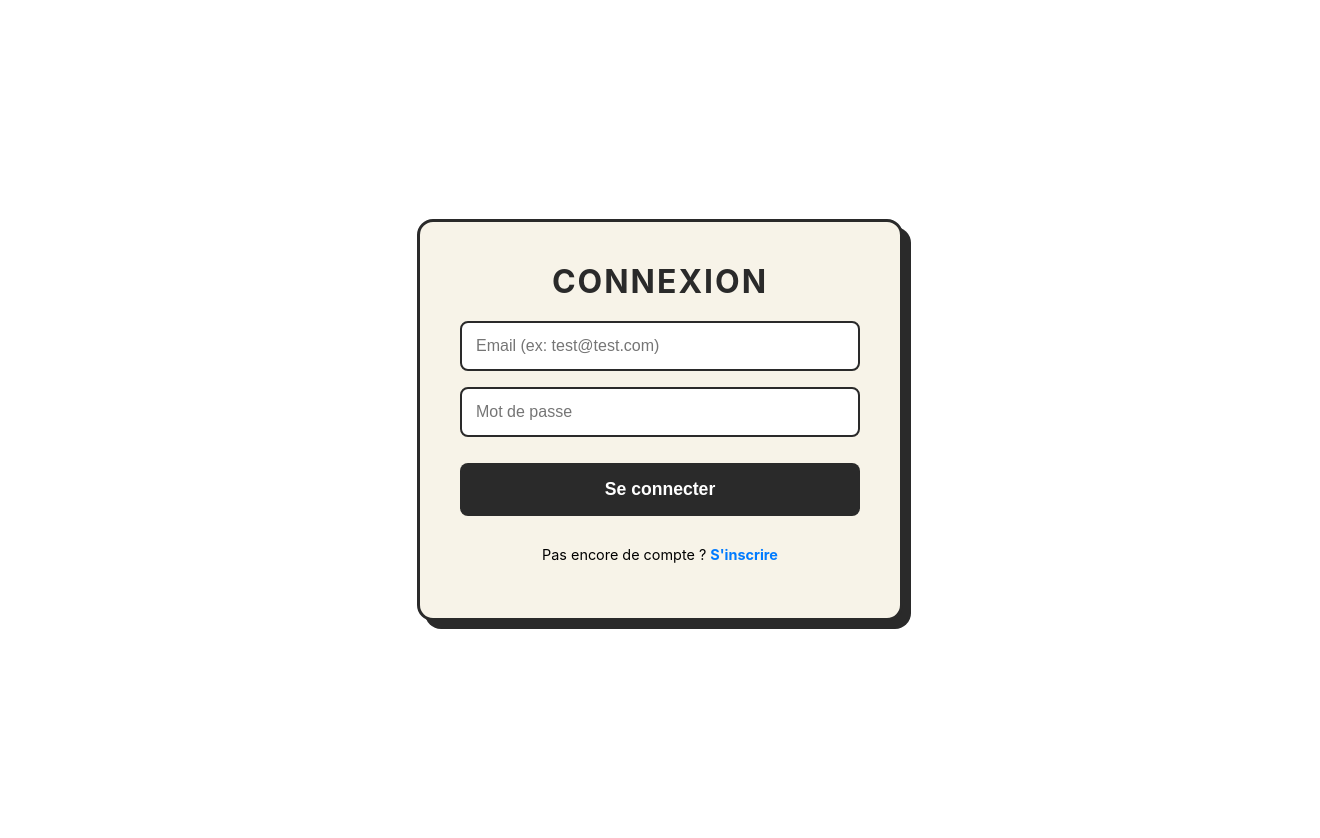
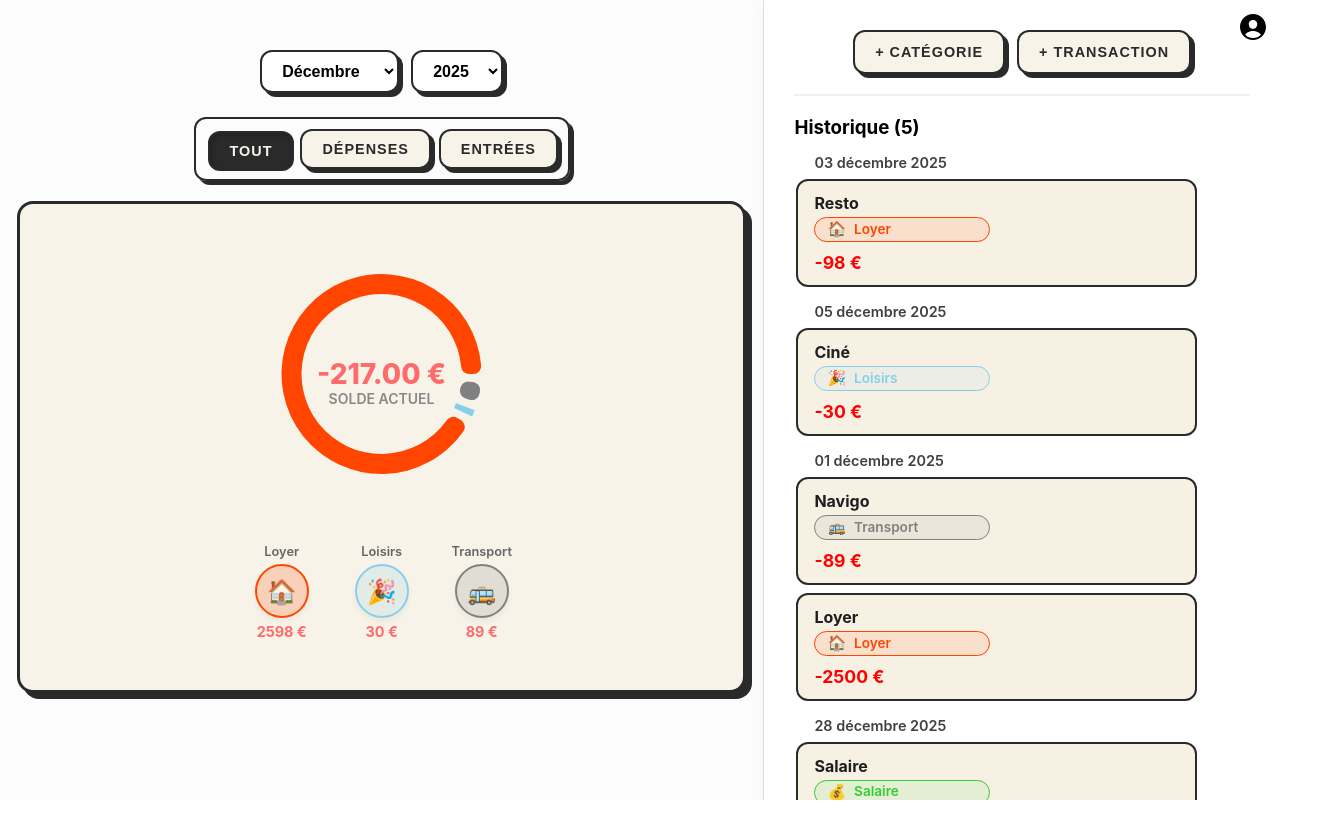
Before and after one commit to gaetanoy/budget-tracker, a React (Vite) app in the folder frontend/: page / in a window 1280 px wide. Before the commit this address led to /login. Shown: the whole page, 1320 px wide, since content can reach past the window. After the commit the page ends 800 px from the top, so only its background shows below. Built offline with nearby package versions, Linux system fonts and the light colour scheme; sample sign-in values are in the browser's storage.

Commit message:
feat: dynamically load categories in new transaction modal

```diff
--- a/frontend/src/api/category.ts
+++ b/frontend/src/api/category.ts
@@ -1,4 +1,4 @@
-import fetchApi from "./fetch";
+import fetchApi, { getAuthHeaders } from "./fetch";
 
 export interface CategoryCreate {
   name: string;
@@ -33,42 +33,65 @@ export interface CategoryGuessResponse {
 
 export async function createCategory(
   category: CategoryCreate,
+  getAuth: () => string,
 ): Promise<CategoryResponse> {
   return await fetchApi(
     "/categories/create",
     "post",
     category,
     "application/json",
+    getAuthHeaders(getAuth),
   );
 }
 
-export async function getCategories(): Promise<CategoryResponse[]> {
-  return await fetchApi("/categories", "get");
+export async function getCategories(
+  getAuth: () => string,
+): Promise<CategoryResponse[]> {
+  return await fetchApi(
+    "/categories",
+    "get",
+    undefined,
+    "application/json",
+    getAuthHeaders(getAuth),
+  );
 }
 
-export async function removeCategory(id: number): Promise<MessageResponse> {
+export async function removeCategory(
+  id: number,
+  getAuth: () => string,
+): Promise<MessageResponse> {
   return await fetchApi(
     `/categories/${id}`,
     "delete",
     undefined,
     "application/json",
+    getAuthHeaders(getAuth),
   );
 }
 
 export async function modifyCategory(
   id: number,
   data: CategoryUpdate,
+  getAuth: () => string,
 ): Promise<CategoryResponse> {
-  return await fetchApi(`/categories/${id}`, "patch", data, "application/json");
+  return await fetchApi(
+    `/categories/${id}`,
+    "patch",
+    data,
+    "application/json",
+    getAuthHeaders(getAuth),
+  );
 }
 
 export async function autoCategorize(
   guess: CategoryGuessRequest,
+  getAuth: () => string,
 ): Promise<CategoryGuessResponse> {
   return await fetchApi(
     "/categories/auto-categorize",
     "post",
     guess,
     "application/json",
+    getAuthHeaders(getAuth),
   );
 }
--- a/frontend/src/api/fetch.ts
+++ b/frontend/src/api/fetch.ts
@@ -1,4 +1,10 @@
 const HOST = "http://localhost:8000";
+
+export function getAuthHeaders(getAuth: () => string): HeadersInit {
+  return {
+    Authorization: getAuth(),
+  };
+}
 
 export default async function fetchApi<B, R>(
   path: string,
--- a/frontend/src/components/molecules/AddCategoryModal/AddCategoryModal.tsx
+++ b/frontend/src/components/molecules/AddCategoryModal/AddCategoryModal.tsx
@@ -1,6 +1,8 @@
 import React, { useState } from "react";
 import * as Styled from "./AddCategoryModal.styles";
 import type { AddCategoryModalProps } from "./AddCategoryModal.types";
+import { createCategory, type CategoryCreate } from "../../../api/category";
+import { useAuth } from "../../../context/auth";
 
 const EMOJI_LIST = [
   "🏠",
@@ -32,20 +34,24 @@ const EMOJI_LIST = [
 export const AddCategoryModal: React.FC<AddCategoryModalProps> = (
   props: AddCategoryModalProps,
 ) => {
+  const { getAuthorizationNonNull } = useAuth();
+
   const [title, setTitle] = useState("");
   const [icon, setIcon] = useState("");
   const [color, setColor] = useState("#000000");
   const [showPicker, setShowPicker] = useState(false);
 
-  const handleSubmit = (e: React.FormEvent) => {
+  const handleSubmit = async (e: React.FormEvent) => {
     e.preventDefault();
     if (!title.trim() || !icon.trim()) return;
 
-    props.onAdd({
-      title,
+    const newCategory = {
       icon,
+      name: title,
       color,
-    });
+    } satisfies CategoryCreate;
+
+    await createCategory(newCategory, getAuthorizationNonNull);
     props.onClose();
   };
 
--- a/frontend/src/components/molecules/AddMovementModal/AddMovementModal.tsx
+++ b/frontend/src/components/molecules/AddMovementModal/AddMovementModal.tsx
@@ -1,16 +1,60 @@
-import React, { useState } from "react";
+import React, { Suspense, use, useState } from "react";
 import * as Styled from "./AddMovementModal.styles";
 import type { AddMovementModalProps } from "./AddMovementModal.types";
 import { DEFAULT_CATEGORY, type Category } from "../../../types/Category";
+import { getCategories, type CategoryResponse } from "../../../api/category";
+import { useAuth } from "../../../context/auth";
+
+function SelectCategory({
+  category,
+  setCategory,
+  categoriesPromise,
+}: {
+  category: Category;
+  setCategory: (cat: Category) => void;
+  categoriesPromise: Promise<CategoryResponse[]>;
+}) {
+  const categoriesRaw = use(categoriesPromise);
+  const categories = categoriesRaw.map(
+    (category) =>
+      ({
+        title: category.name,
+        color: category.color ?? "",
+        icon: category.icon ?? "",
+      }) satisfies Category,
+  );
+
+  return (
+    <Styled.Select
+      value={category.title}
+      onChange={(e) => {
+        const selectedTitle = e.target.value;
+        const selectedCategory = categories.find(
+          (cat) => cat.title === selectedTitle,
+        );
+        if (selectedCategory) {
+          setCategory(selectedCategory);
+        }
+      }}
+    >
+      <option value="">-- Choisir une catégorie --</option>
+      {categories.map((cat, index) => (
+        <option key={index} value={cat.title}>
+          {cat.title}
+        </option>
+      ))}
+    </Styled.Select>
+  );
+}
 
 export const AddMovementModal: React.FC<AddMovementModalProps> = (
-  props: AddMovementModalProps
+  props: AddMovementModalProps,
 ) => {
   const [label, setLabel] = useState("");
   const [amount, setAmount] = useState("");
   const [category, setCategory] = useState<Category>(DEFAULT_CATEGORY);
   const [date, setDate] = useState<string>(
-    new Date().toISOString().split("T")[0]
+    new Date().toISOString().split("T")[0],
   );
 
   const handleSubmit = (e: React.FormEvent) => {
@@ -25,6 +69,10 @@ export const AddMovementModal: React.FC<AddMovementModalProps> = (
     });
     props.onClose();
   };
+
+  const { getAuthorizationNonNull } = useAuth();
+
+  const categories = getCategories(getAuthorizationNonNull);
 
   return (
     <Styled.Backdrop>
@@ -50,25 +98,13 @@ export const AddMovementModal: React.FC<AddMovementModalProps> = (
             required
           />
 
-          <Styled.Select
-            value={category.title}
-            onChange={(e) => {
-              const selectedTitle = e.target.value;
-              const selectedCategory = props.categories.find(
-                (cat) => cat.title === selectedTitle
-              );
-              if (selectedCategory) {
-                setCategory(selectedCategory);
-              }
-            }}
-          >
-            <option value="">-- Choisir une catégorie --</option>
-            {props.categories.map((cat, index) => (
-              <option key={index} value={cat.title}>
-                {cat.title}
-              </option>
-            ))}
-          </Styled.Select>
+          <Suspense fallback="Loading categories...">
+            <SelectCategory
+              category={category}
+              setCategory={setCategory}
+              categoriesPromise={categories}
+            />
+          </Suspense>
 
           <Styled.Input
             type="date"
--- a/frontend/src/components/molecules/AddMovementModal/AddMovementModal.types.ts
+++ b/frontend/src/components/molecules/AddMovementModal/AddMovementModal.types.ts
@@ -1,8 +1,6 @@
-import type { Category } from "../../../types/Category";
 import type { MovementProps } from "../../atoms/Movement/Movement.types";
 
 export type AddMovementModalProps = {
   onAdd: (movement: MovementProps) => void;
   onClose: () => void;
-  categories: Category[];
 };
--- a/frontend/src/components/organisms/App/App.tsx
+++ b/frontend/src/components/organisms/App/App.tsx
@@ -1,5 +1,4 @@
-import { useEffect, useState } from "react";
-import { useNavigate } from "react-router";
+import { useState } from "react";
 import * as Styled from "./App.styles";
 
 import Summary from "../../molecules/Summary/Summary";
@@ -11,11 +10,11 @@ import type { Category } from "../../../types/Category";
 import { MonthYearPicker } from "../../molecules/MonthYearPicker/MonthYearPicker";
 
 export default function App() {
-  const navigate = useNavigate();
-  const [isAuthenticated, setIsAuthenticated] = useState(false);
   const [selectedMonth, setSelectedMonth] = useState(12);
   const [selectedYear, setSelectedYear] = useState(2025);
-  const [activeTab, setActiveTab] = useState<'all' | 'expense' | 'income'>('all');
+  const [activeTab, setActiveTab] = useState<"all" | "expense" | "income">(
+    "all",
+  );
 
   const [categories, setCategories] = useState<Category[]>([
     { title: "Courses", color: "#FFD700", icon: "🛒" },
@@ -29,11 +28,36 @@ export default function App() {
   ]);
 
   const [movements, setMovements] = useState<MovementProps[]>([
-    { value: -98, label: "Resto", category: categories[1], date: new Date("2025-12-03") },
-    { value: -30, label: "Ciné", category: categories[3], date: new Date("2025-12-05") },
-    { value: -89, label: "Navigo", category: categories[4], date: new Date("2025-12-01") },
-    { value: -2500, label: "Loyer", category: categories[1], date: new Date("2025-12-01") },
-    { value: 2500, label: "Salaire", category: categories[2], date: new Date("2025-12-28") },
+    {
+      value: -98,
+      label: "Resto",
+      category: categories[1],
+      date: new Date("2025-12-03"),
+    },
+    {
+      value: -30,
+      label: "Ciné",
+      category: categories[3],
+      date: new Date("2025-12-05"),
+    },
+    {
+      value: -89,
+      label: "Navigo",
+      category: categories[4],
+      date: new Date("2025-12-01"),
+    },
+    {
+      value: -2500,
+      label: "Loyer",
+      category: categories[1],
+      date: new Date("2025-12-01"),
+    },
+    {
+      value: 2500,
+      label: "Salaire",
+      category: categories[2],
+      date: new Date("2025-12-28"),
+    },
   ]);
 
   const [isMovementModalOpen, setIsMovementModalOpen] = useState(false);
@@ -49,23 +73,17 @@ export default function App() {
   });
 
   const displayedMovements = movementsByDate.filter((mov) => {
-    if (activeTab === 'expense') return mov.value < 0;
-    if (activeTab === 'income') return mov.value > 0;
+    if (activeTab === "expense") return mov.value < 0;
+    if (activeTab === "income") return mov.value > 0;
     return true;
   });
 
-  const chartData = movementsByDate.filter(mov => {
-      if (activeTab === 'income') return mov.value > 0;
+  const chartData = movementsByDate.filter((mov) => {
+    if (activeTab === "income") return mov.value > 0;
     return mov.value < 0;
   });
 
   const globalBalance = movements.reduce((acc, m) => acc + m.value, 0);
-
-  useEffect(() => {
-    const token = localStorage.getItem("token");
-    if (!token) navigate("/login");
-    else setIsAuthenticated(true);
-  }, [navigate]);
 
   const addMovement = (mov: MovementProps) => {
     setMovements((prev) => [mov, ...prev]);
@@ -77,14 +95,17 @@ export default function App() {
     setIsCategoryModalOpen(false);
   };
 
-  if (!isAuthenticated) return null;
-
   return (
     <Styled.PageWrapper>
-
       <Styled.LeftSection>
-
-        <div style={{ marginTop: 10, width: "100%", display: "flex", justifyContent: "center" }}>
+        <div
+          style={{
+            marginTop: 10,
+            width: "100%",
+            display: "flex",
+            justifyContent: "center",
+          }}
+        >
           <MonthYearPicker
             selectedMonth={selectedMonth}
             selectedYear={selectedYear}
@@ -94,9 +115,24 @@ export default function App() {
         </div>
 
         <Styled.TabsContainer>
-          <Styled.TabButton $active={activeTab === 'all'} onClick={() => setActiveTab('all')}>Tout</Styled.TabButton>
-          <Styled.TabButton $active={activeTab === 'expense'} onClick={() => setActiveTab('expense')}>Dépenses</Styled.TabButton>
-          <Styled.TabButton $active={activeTab === 'income'} onClick={() => setActiveTab('income')}>Entrées</Styled.TabButton>
+          <Styled.TabButton
+            $active={activeTab === "all"}
+            onClick={() => setActiveTab("all")}
+          >
+            Tout
+          </Styled.TabButton>
+          <Styled.TabButton
+            $active={activeTab === "expense"}
+            onClick={() => setActiveTab("expense")}
+          >
+            Dépenses
+          </Styled.TabButton>
+          <Styled.TabButton
+            $active={activeTab === "income"}
+            onClick={() => setActiveTab("income")}
+          >
+            Entrées
+          </Styled.TabButton>
         </Styled.TabsContainer>
 
         <Summary
@@ -104,7 +140,6 @@ export default function App() {
           globalBalance={globalBalance}
           activeTab={activeTab}
         />
-
       </Styled.LeftSection>
 
       <Styled.RightSection>
@@ -117,7 +152,7 @@ export default function App() {
           </Styled.ControlButton>
         </Styled.ActionsHeader>
 
-        <h3 style={{marginTop: 0, marginBottom: 15}}>
+        <h3 style={{ marginTop: 0, marginBottom: 15 }}>
           Historique ({displayedMovements.length})
         </h3>
 
@@ -130,7 +165,6 @@ export default function App() {
         <AddMovementModal
           onClose={() => setIsMovementModalOpen(false)}
           onAdd={addMovement}
-          categories={categories}
         />
       )}
 
@@ -140,7 +174,6 @@ export default function App() {
           onAdd={addCategory}
         />
       )}
-
     </Styled.PageWrapper>
   );
 }
--- a/frontend/src/components/pages/Account/Account.tsx
+++ b/frontend/src/components/pages/Account/Account.tsx
@@ -41,22 +41,14 @@ function UserInfo({ userInfo }: { userInfo: Promise<ProfileResponse> }) {
 export default function Account() {
   const navigate = useNavigate();
 
-  const { logout, getAuthorization } = useAuth();
-
-  const getAuth = () => {
-    const auth = getAuthorization();
-    if (auth === null) {
-      throw new Error("Authorization shouldn't be null here");
-    }
-    return auth;
-  };
+  const { logout, getAuthorizationNonNull } = useAuth();
 
   const handleLogout = async () => {
     await logout();
     navigate("/");
   };
 
-  const userInfo = getProfile(getAuth);
+  const userInfo = getProfile(getAuthorizationNonNull);
 
   return (
     <Styled.Container>
--- a/frontend/src/context/auth.ts
+++ b/frontend/src/context/auth.ts
@@ -1,8 +1,9 @@
-import { createContext, useContext } from "react";
+import { createContext, use } from "react";
 import type { UserLogin } from "../api/auth";
 
 export interface UseAuth {
   getAuthorization(): string | null;
+  getAuthorizationNonNull(): string;
 
   login(data: UserLogin): Promise<void>;
   logout(): Promise<void>;
@@ -11,7 +12,7 @@ export interface UseAuth {
 export const AuthContext = createContext<UseAuth | null>(null);
 
 export function useAuth(): UseAuth {
-  const ctx = useContext(AuthContext);
+  const ctx = use(AuthContext);
   if (ctx === null) {
     throw new Error("called hook useAuth not in an AuthProvider");
   }
```
Also changed, not shown: frontend/src/api/auth.ts (+8 -4 lines), frontend/src/components/context/AuthProvider.tsx (+9 -0 lines). Lines whose indentation alone changed are shown as unchanged.
